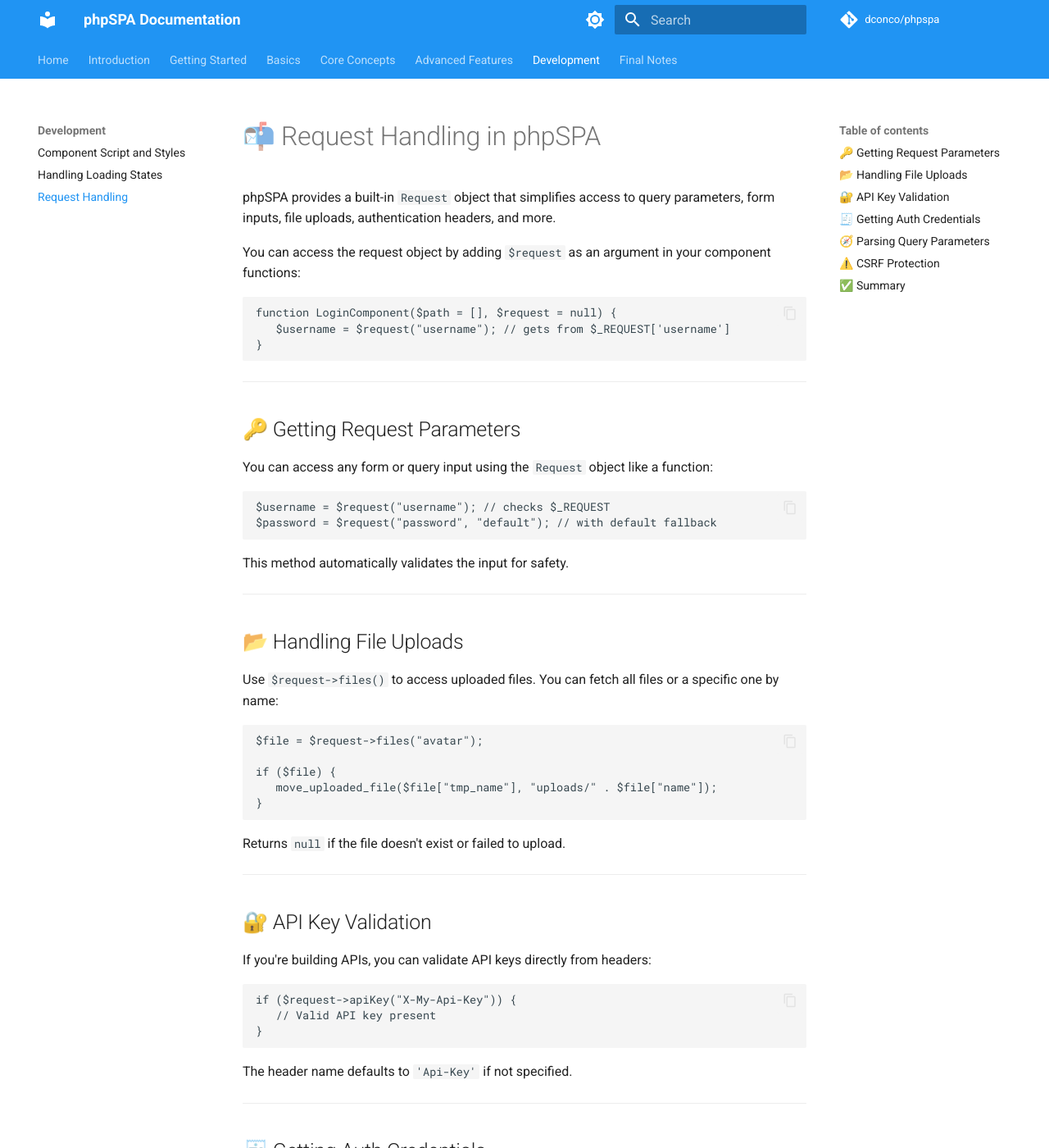
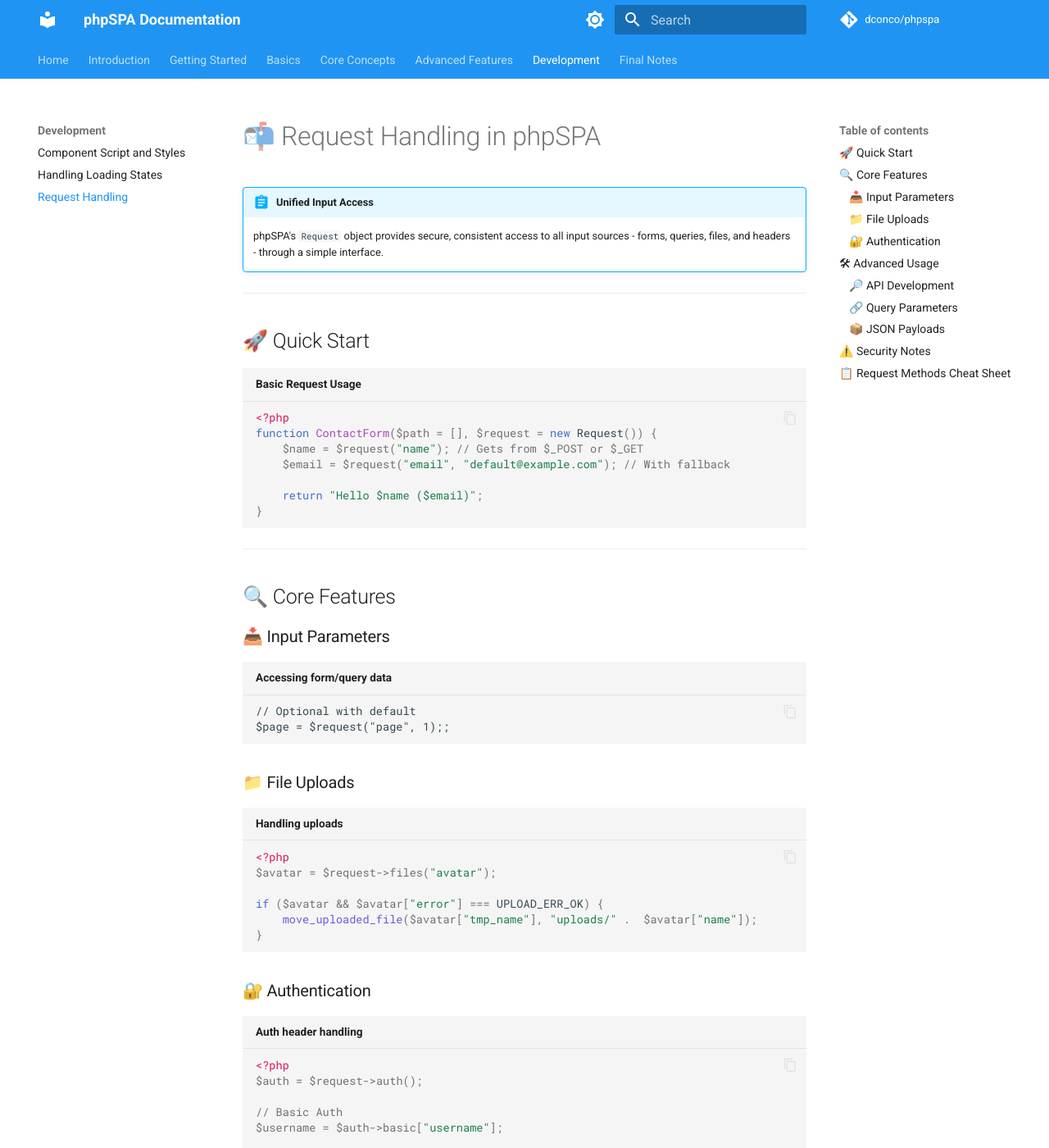
Before and after one commit to dconco/phpspa, an MkDocs documentation site: the page built from docs/20-request-handling.md, in a window 1280 px wide and 1400 px high. Shown: the whole window at 82% size. Built offline with MkDocs 1.6.1 and Material for MkDocs 9.7.7, drawn with Linux system fonts in a browser that asks for light colours; comment, search, counter and statistics services are not loaded; the version menu is left out; some of the changed text lies outside the part shown.

Commit message:
Add json() method to Request class for handling JSON payloads and update documentation

````diff
--- a/docs/20-request-handling.md
+++ b/docs/20-request-handling.md
@@ -1,104 +1,144 @@
 # 📬 Request Handling in phpSPA
 
-phpSPA provides a built-in `Request` object that simplifies access to query parameters, form inputs, file uploads, authentication headers, and more.
+!!! abstract "Unified Input Access"
+    phpSPA's `Request` object provides secure, consistent access to all input sources - forms, queries, files, and headers - through a simple interface.
 
-You can access the request object by adding `$request` as an argument in your component functions:
+---
 
-```php
-function LoginComponent($path = [], $request = null) {
-   $username = $request("username"); // gets from $_REQUEST['username']
+## 🚀 Quick Start
+
+```php title="Basic Request Usage"
+<?php
+function ContactForm($path = [], $request = new Request()) {
+    $name = $request("name"); // Gets from $_POST or $_GET
+    $email = $request("email", "default@example.com"); // With fallback
+
+    return "Hello $name ($email)";
 }
 ```
 
 ---
 
-## 🔑 Getting Request Parameters
+## 🔍 Core Features
 
-You can access any form or query input using the `Request` object like a function:
+### 📥 Input Parameters
 
-```php
-$username = $request("username"); // checks $_REQUEST
-$password = $request("password", "default"); // with default fallback
+```php title="Accessing form/query data"
+// Optional with default
+$page = $request("page", 1);;
 ```
 
-This method automatically validates the input for safety.
+### 📁 File Uploads
+
+```php title="Handling uploads"
+<?php
+$avatar = $request->files("avatar");
+
+if ($avatar && $avatar["error"] === UPLOAD_ERR_OK) {
+    move_uploaded_file($avatar["tmp_name"], "uploads/" .  $avatar["name"]);
+}
+```
+
+### 🔐 Authentication
+
+```php title="Auth header handling"
+<?php
+$auth = $request->auth();
+
+// Basic Auth
+$username = $auth->basic["username"];
+
+// Bearer Token
+$token = $auth->bearer;
+```
 
 ---
 
-## 📂 Handling File Uploads
+## 🛠 Advanced Usage
 
-Use `$request->files()` to access uploaded files. You can fetch all files or a specific one by name:
+### 🔎 API Development
 
-```php
-$file = $request->files("avatar");
+```php title="API endpoint example"
+<?php
+function ApiHandler($path, $request) {
+    // Verify API key
+    if (!$request->apiKey("X-API-Key")) {
+        return json_response(["error" => "Unauthorized"], 401);
+    }
 
-if ($file) {
-   move_uploaded_file($file["tmp_name"], "uploads/" . $file["name"]);
+    // Get JSON payload
+    $data = $request->json();
+
+    return process_data($data);
 }
 ```
 
-Returns `null` if the file doesn't exist or failed to upload.
+### 🔗 Query Parameters
+
+```php title="URL query parsing"
+<?php
+// /search?q=term&page=2
+$search = $request->urlQuery("q");
+$page = $request->urlQuery("page") ?? 1;
+```
+
+### 📦 JSON Payloads
+
+```php title="JSON request bodies"
+$data = $request->json();
+$userId = $data["user"]["id"] ?? null;
+```
 
 ---
 
-## 🔐 API Key Validation
+## ⚠️ Security Notes
 
-If you're building APIs, you can validate API keys directly from headers:
+!!! danger "CSRF Protection"
+    ```php
+    // Coming in v1.2
+    // $token = $request->csrfToken();
+    // $request->validateCsrf($token);
+    ```
 
-```php
-if ($request->apiKey("X-My-Api-Key")) {
-   // Valid API key present
-}
-```
+!!! success "Automatic Input Validation"
+    ```php
+    // All inputs are pre-validated by phpSPA
+    $username = $request("username"); // Already sanitized
+    $email = $request("email"); // Safe for database use
+    ```
 
-The header name defaults to `'Api-Key'` if not specified.
+    phpSPA automatically:
+    - Filters all incoming data
+    - Converts to appropriate types
+    - Handles special characters safely
 
 ---
 
-## 🧾 Getting Auth Credentials
+## 📋 Request Methods Cheat Sheet
 
-The `$request->auth()` method gives you access to Basic Auth or Bearer tokens (from headers):
+| Method             | Description         | Example                 |
+| ------------------ | ------------------- | ----------------------- |
+| `$request(key)`    | Get input parameter | `$request("email")`     |
+| `->files(name)`    | File upload         | `->files("avatar")`     |
+| `->json()`         | JSON payload        | `->json()["user"]`      |
+| `->auth()`         | Auth headers        | `->auth()->bearer`      |
+| `->apiKey(header)` | API key check       | `->apiKey("X-API-Key")` |
 
-```php
-$auth = $request->auth();
-
-$basicUser = $auth->basic["user"];
-$bearerToken = $auth->bearer;
+```mermaid
+graph TD
+    A[Request] --> B[Form Data]
+    A --> C[Query Params]
+    A --> D[File Uploads]
+    A --> E[Headers]
+    A --> F[JSON Body]
+    B --> G[Validation]
+    C --> G
+    D --> G
+    E --> G
+    F --> G
+    G --> H[Secure Output]
 ```
-
-Useful for building protected endpoints or user sessions.
 
 ---
 
-## 🧭 Parsing Query Parameters
-
-You can also get structured query string data using `urlQuery()`:
-
-```php
-$params = $request->urlQuery();       // returns object of all query params
-$token = $request->urlQuery("token"); // gets one query param
-```
-
-This parses `?key=value` style queries and returns validated values.
-
----
-
-## ⚠️ CSRF Protection
-
-CSRF protection is **not yet included**. A dedicated token and validation system will be available in the next version.
-
----
-
-## ✅ Summary
-
-| Feature             | Usage                             |
-| ------------------- | --------------------------------- |
-| Input parameter     | `$request("key", $default)`       |
-| File upload         | `$request->files("input_name")`   |
-| API key check       | `$request->apiKey("Header-Name")` |
-| Auth (Basic/Bearer) | `$request->auth()`                |
-| Parsed URL query    | `$request->urlQuery("key")`       |
-
----
-
-➡️ Up next: [Final Notes](./final-notes.md)
+➡️ **Next Up**: [Final Notes :material-arrow-right:](./final-notes.md){ .md-button .md-button--primary }
--- a/docs/final-notes.md
+++ b/docs/final-notes.md
@@ -1,97 +1,117 @@
-# ✅ Final Notes
+# ✅ Final Notes & Cheat Sheet
 
-That’s a wrap! You now have everything you need to build fast, dynamic, and modern PHP applications using **phpSPA**.
-
-Here’s a quick summary of the most important concepts:
+!!! abstract "phpSPA at a Glance"
+    You're now equipped to build modern PHP applications with phpSPA's component-based architecture and client-side navigation.
 
 ---
 
-## 🧠 Core Concepts Recap
+## 🧩 Core Concepts Recap
 
-* Start your app with:
+```php title="Application Bootstrap"
+<?php
+$app = new App('layout_function');
+$app->defaultTargetID(); // Uses '__CONTENT__' as default
+```
 
-  ```php
-  $app = new App(layoutFn);
-  $app->defaultTargetID();
-  ```
-
-  Use `__CONTENT__` as the render placeholder in your layout.
-
-* Components are regular PHP functions — no special syntax or templating engines.
-
-* Use these methods to configure components:
-
-  * `$component->route("/path")`
-  * `$component->targetID("container-id")`
-  * `$component->method("GET|POST")`
-  * `$component->title("Page Title")`
-  * `$component->meta(name: "...", content: "...")`
-
-* Route parameters (e.g. `/user/{id}`) are automatically parsed and passed via `$path`.
-
-* Components can be reused or nested using:
-
-  ```php
-  return <<<HTML
-     <div>{MyComponent()}</div>
-  HTML;
-  ```
-
-* Use `$path = []` and `$request = null` as default arguments for reuse safety.
-
-* Frontend navigation uses:
-
-  * Inline `<Link to="/..." label="..." />`
-  * JavaScript:
-
-    ```js
-    phpspa.navigate("/path");
-    phpspa.back();
-    phpspa.forward();
-    phpspa.reload();
-    ```
+```php title="Component Configuration"
+<?php
+$component->route("/path")        // Route binding
+          ->targetID("container") // DOM target
+          ->method("GET|POST")    // HTTP method
+          ->title("Page Title")   // Document title
+          ->meta("description", "My page"); // Meta tags
+```
 
 ---
 
-## 🛡️ Security
+## 🛠️ Essential Patterns
 
-phpSPA handles:
+### 🔗 Routing
 
-* Route parsing
-* Param type validation
-* Internal matching logic
+```php
+<?php
+// Dynamic routes
+$component->route("/user/{id}");
 
-⚠️ **CSRF protection is not included yet.**
-It will be added in the next version with full support for tokens and validation helpers.
+// Wildcard routes
+$component->route("/admin/*");
+```
+
+### 🔄 State Management
+
+```php
+<?php
+$counter = createState('count', 0);
+phpspa.setState('count', $counter() + 1); // JS
+```
+
+### 🎨 Component Assets
+
+```php
+<?php
+$component->script(fn() => <<<JS
+    // Component-specific JS
+JS);
+
+$component->styleSheet(fn() => <<<CSS
+    /* Scoped CSS */
+CSS);
+```
 
 ---
 
-## ⚡ Performance & Behavior Tips
+## 🛡️ Security Status
 
-* Use wildcard routes like `/admin/*` for section grouping.
-* Control route casing with:
+!!! warning "Current Limitations"
+    ```php
+    // Coming in v1.2
+    // $request->validateCsrf();
+    // $app->enableCsrfProtection();
+    ```
 
-  * `$component->caseSensitive()`
-  * `$component->caseInSensitive()`
-* Break your app into small components for clarity and speed.
-* Use `createState()` for stateful, reactive components.
-* Use `$component->script()` and `$component->styleSheet()` to attach per-component JS and CSS.
+!!! success "Built-in Protections"
+    - Automatic input validation
+    - Route parameter sanitization
+    - Safe component isolation
 
 ---
 
-## 🛠️ Contribute or Explore
+## ⚡ Performance Tips
 
-* GitHub: [dconco/phpspa](https://github.com/dconco/phpspa)
-* Composer: `dconco/phpspa`
-* Want to help? Feedback and pull requests are always welcome!
+| Do                                    | Don't                         |
+| ------------------------------------- | ----------------------------- |
+| Use small components                  | Create monolithic components  |
+| Leverage state                        | Use global variables          |
+| Add per-component assets              | Load all JS/CSS globally      |
+| Use case-sensitive routes when needed | Ignore URL casing consistency |
+
+```mermaid
+graph TD
+    A[Small Components] --> B[Faster Rendering]
+    C[State Management] --> D[Reactive UI]
+    E[Scoped Assets] --> F[Clean Unmounts]
+```
 
 ---
 
-## 🚀 What’s Next?
+## 📚 Resources
 
-Here are some things to try next:
+```markdown
+- [GitHub Repository](https://github.com/dconco/phpspa)
+- `composer require dconco/phpspa`
+- [Issue Tracker](https://github.com/dconco/phpspa/issues)
+```
 
-* Build a reusable UI using phpSPA components.
-* Store login/session data using state.
-* Connect API endpoints and use `$request("key")` to read query/form data.
-* Add progressive enhancements using per-component scripts and styles.
+!!! question "Need Help?"
+    Join our [Discussions](https://github.com/dconco/phpspa/discussions) for support and ideas.
+
+---
+
+## 🚀 Recommended Next Steps
+
+1. Build a CRUD interface with state management
+2. Create a multi-step form with route transitions
+3. Implement authentication flow
+4. Develop a reusable component library
+
+➡️ [Starter Templates](https://github.com/dconco/phpspa-template){ .md-button .md-button--primary }
````
Also changed, not shown: 1 other file.
